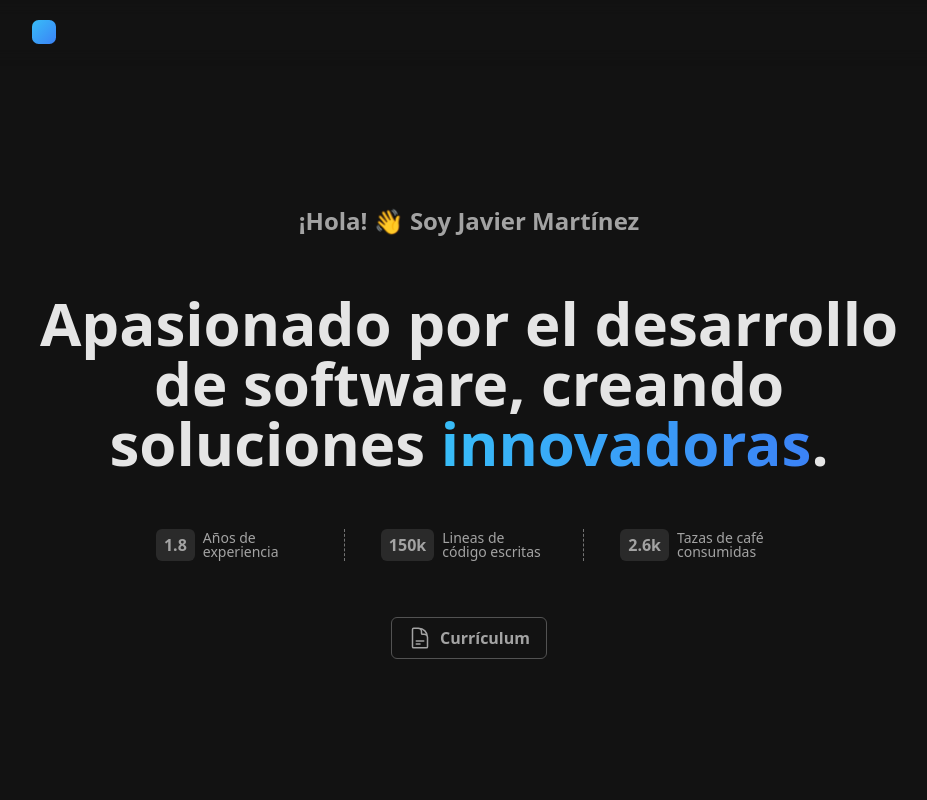
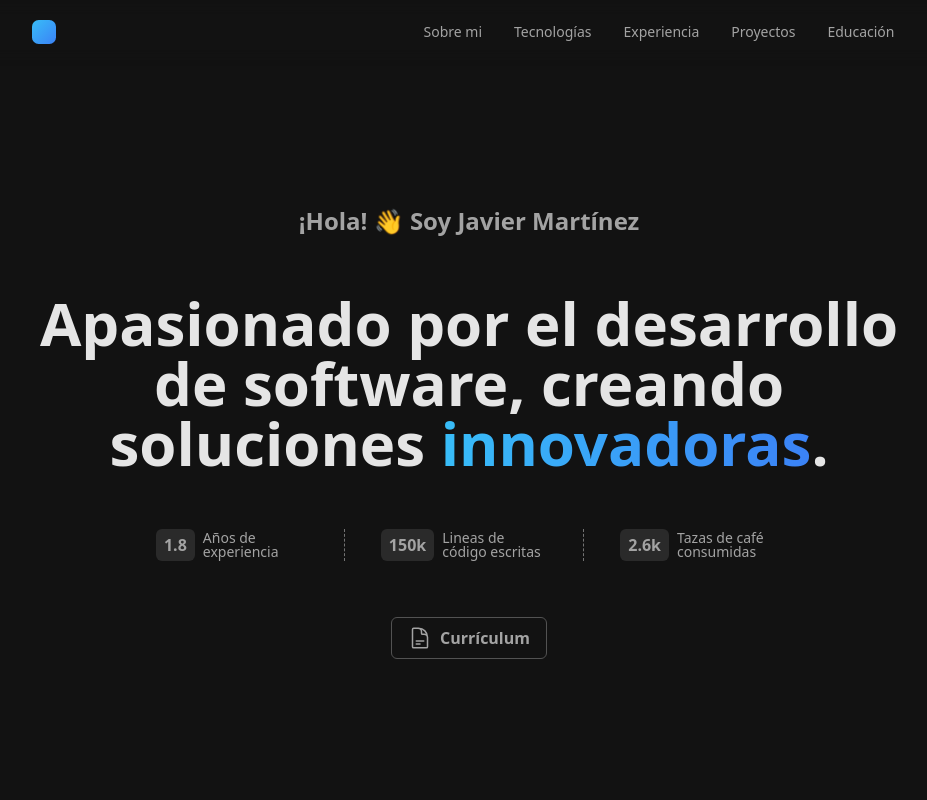
Before and after one commit to javiermrtnez/portfolio, a React (Vite) app: page / in a window 1280 px wide. Shown: the top 800 px of the page, without its empty margins (171-1098 px from the left). Built offline with nearby package versions, Linux system fonts and the light colour scheme; a web font is replaced by a local one.

Commit message:
enable navbar

```diff
--- a/src/components/Navbar.tsx
+++ b/src/components/Navbar.tsx
@@ -10,7 +10,8 @@ const Navbar = () => {
           <img src={logo}></img>
         </a>
 
-        {/* <ul className='flex gap-2 justify-center'>
+        <div className='hidden md:block'>
+          <ul className='flex gap-2 justify-center'>
             {NAVBAR_LINKS.map(({ name, id }) => (
               <li key={name} className='flex content-center items-center'>
                 <a
@@ -21,7 +22,8 @@ const Navbar = () => {
                 </a>
               </li>
             ))}
-        </ul> */}
+          </ul>
+        </div>
       </div>
     </header>
   );
```
Lines whose indentation alone changed are shown as unchanged.
